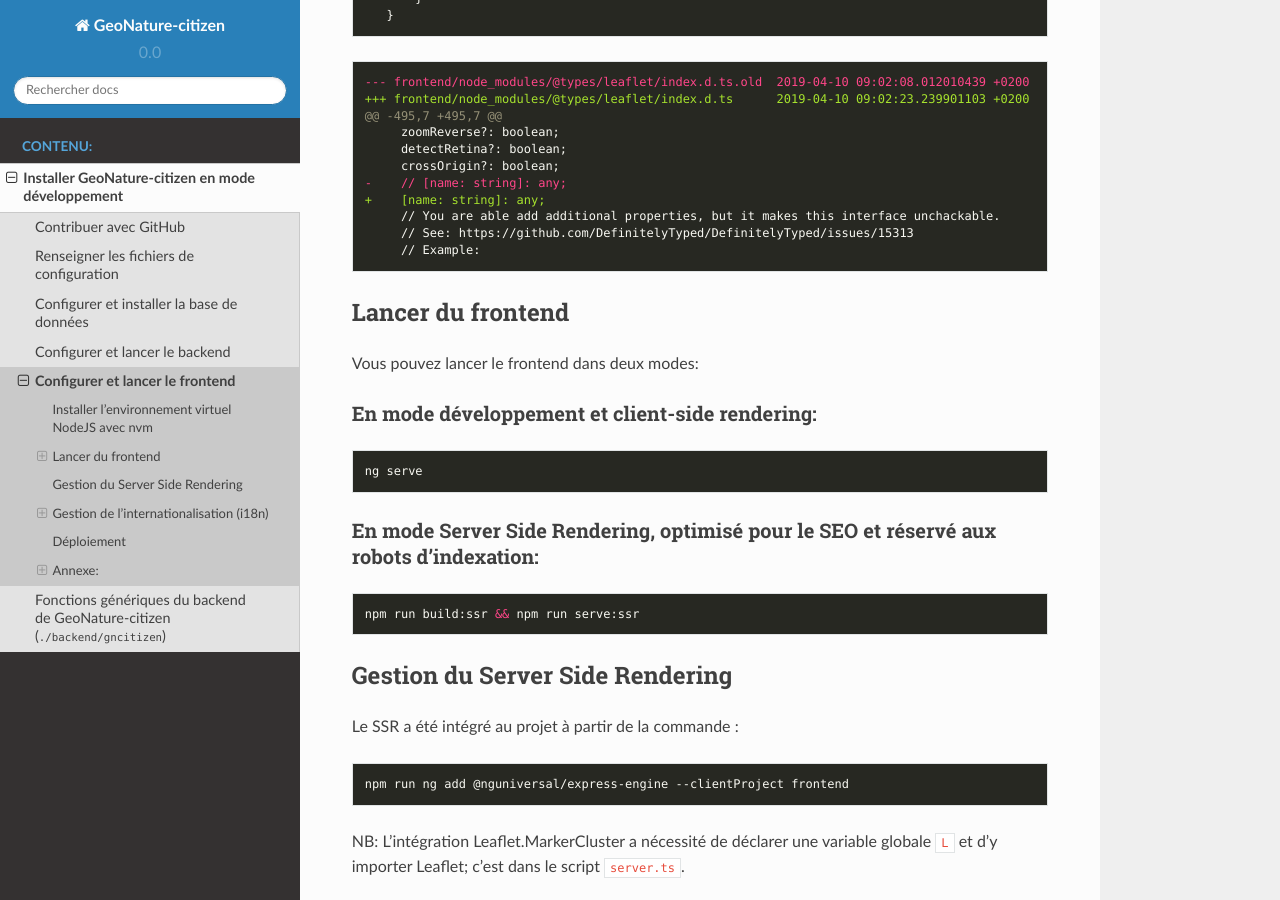
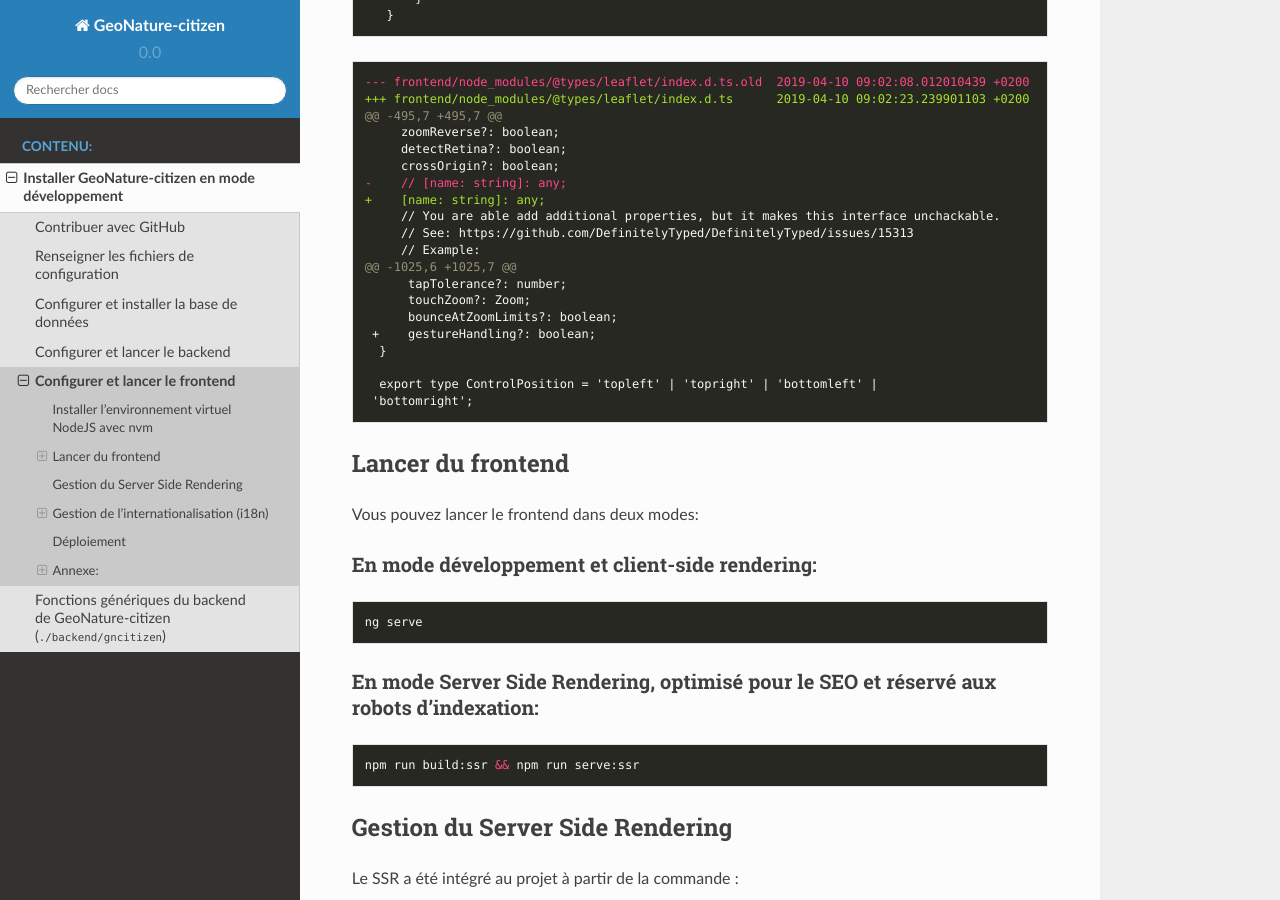
Before and after one commit to PnX-SI/GeoNature-citizen, a Sphinx documentation site: the page built from docs/devs/init_launch_frontend.rst, in a window 1280 px wide and 900 px high, scrolled down 904 px. Built offline with Sphinx 7.4.7 and the Read the Docs theme 2.0.0, drawn with Linux system fonts in a browser that asks for light colours.

Commit message:
updates frontend docs with latest patch for gestureHandling

```diff
--- a/docs/devs/init_launch_frontend.rst
+++ b/docs/devs/init_launch_frontend.rst
@@ -37,7 +37,7 @@ Dans son incarnation actuelle, quelques fichiers de dépendances doivent être p
                onLocationOutsideMapBounds?: any;
                showPopup?: boolean;
                strings?: any;
-    +            getLocationBounds?: Function;
+    +          getLocationBounds?: Function;
                locateOptions?: L.LocateOptions;
            }
        }
@@ -55,6 +55,15 @@ Dans son incarnation actuelle, quelques fichiers de dépendances doivent être p
          // You are able add additional properties, but it makes this interface unchackable.
          // See: https://github.com/DefinitelyTyped/DefinitelyTyped/issues/15313
          // Example:
+    @@ -1025,6 +1025,7 @@
+          tapTolerance?: number;
+          touchZoom?: Zoom;
+          bounceAtZoomLimits?: boolean;
+     +    gestureHandling?: boolean;
+      }
+
+      export type ControlPosition = 'topleft' | 'topright' | 'bottomleft' |
+     'bottomright';
 
 Lancer du frontend
 ##################
```
